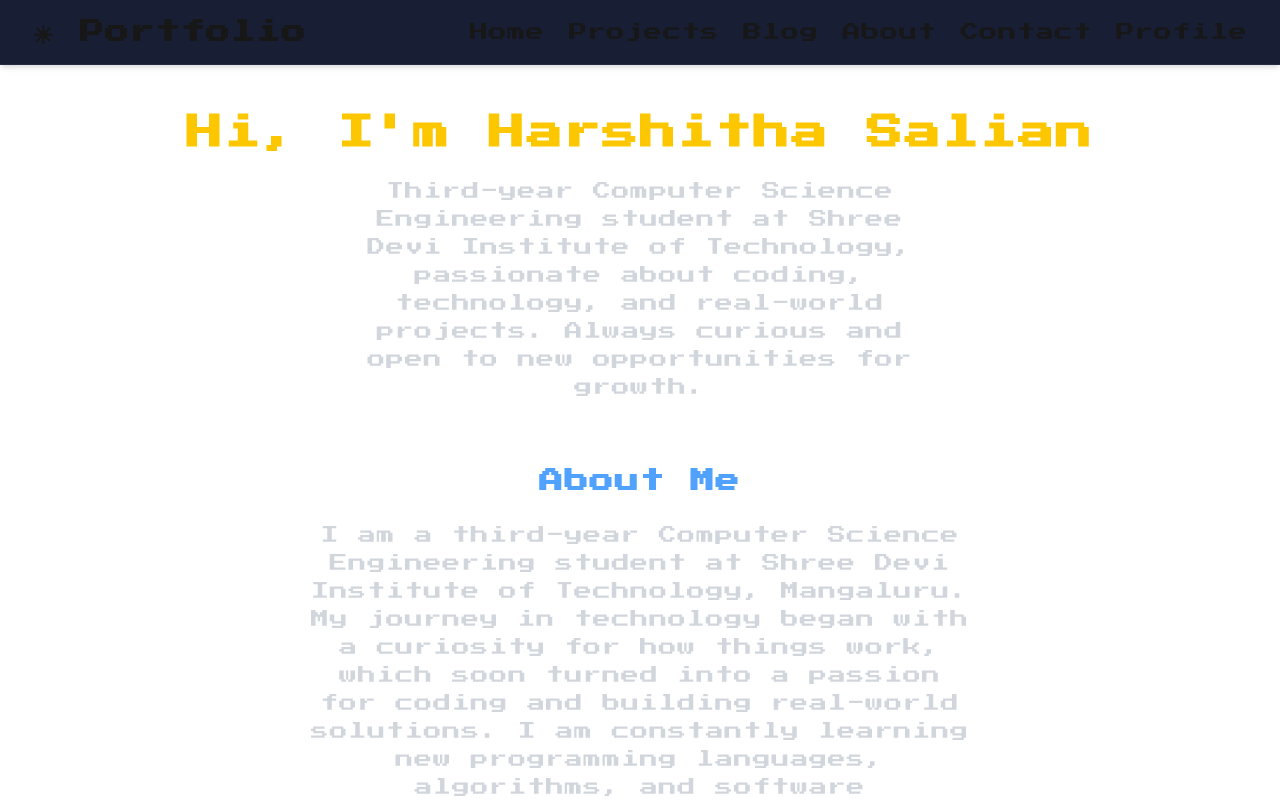
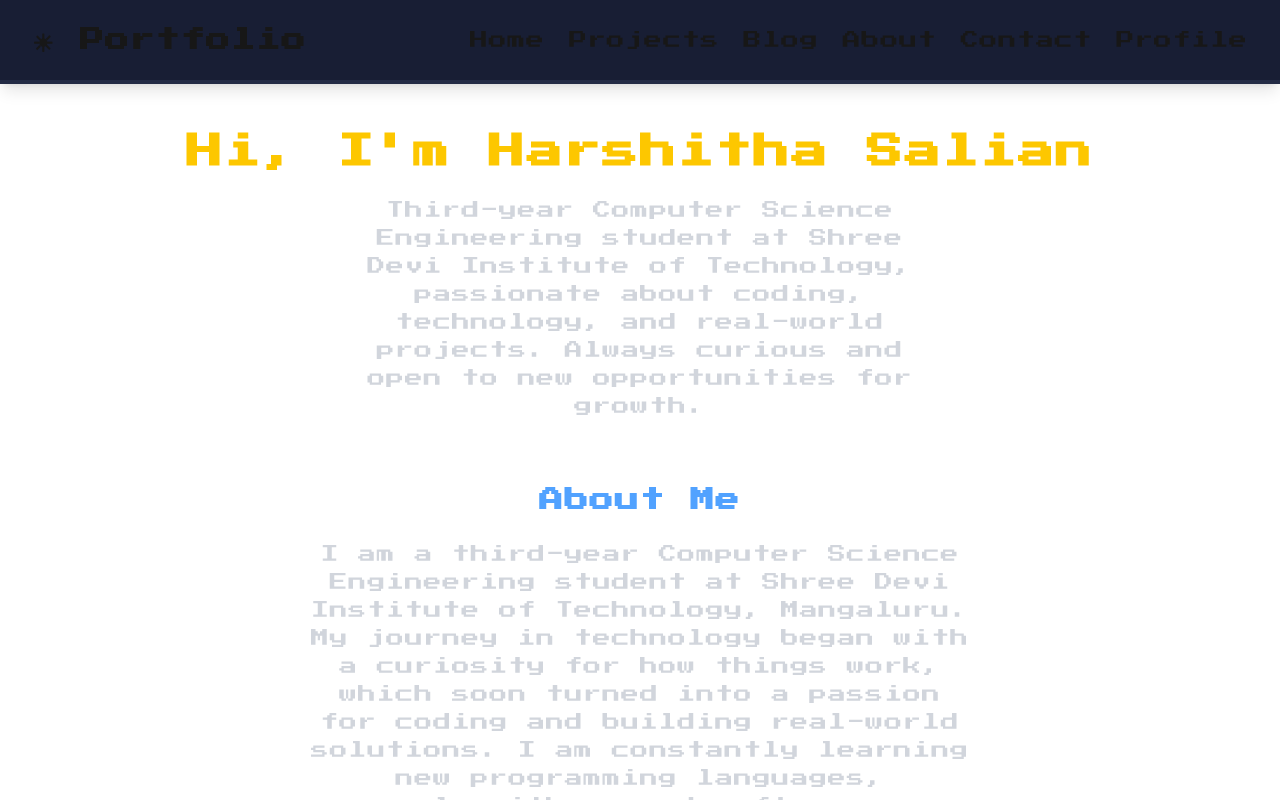
Before and after one commit to harshisalian/portfolio, a Next.js app: page / in a window 1280 px wide. Shown: the top 800 px of the page. Built offline with nearby package versions, Linux system fonts and the light colour scheme.

Commit message:
Increase navigation bar height and thickness

```diff
--- a/src/app/layout.tsx
+++ b/src/app/layout.tsx
@@ -27,7 +27,7 @@ export default function RootLayout({
       <body
         className="pixel-font antialiased bg-[#101624] text-white min-h-screen"
       >
-        <nav className="w-full flex items-center justify-between px-8 py-4 border-b border-[#232b45] bg-[#181e34] shadow-md">
+        <nav className="w-full flex items-center justify-between px-8 py-6 border-b-4 border-[#232b45] bg-[#181e34] shadow-lg min-h-[72px]">
           <div className="flex items-center gap-3">
             <span className="text-2xl font-bold tracking-widest pixel-font">&#9728; Portfolio</span>
           </div>
```
